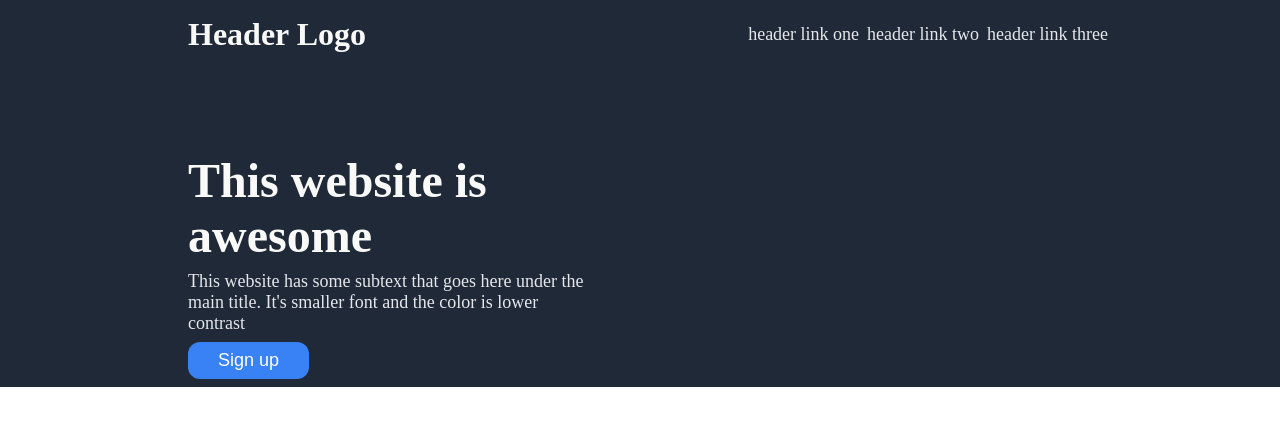
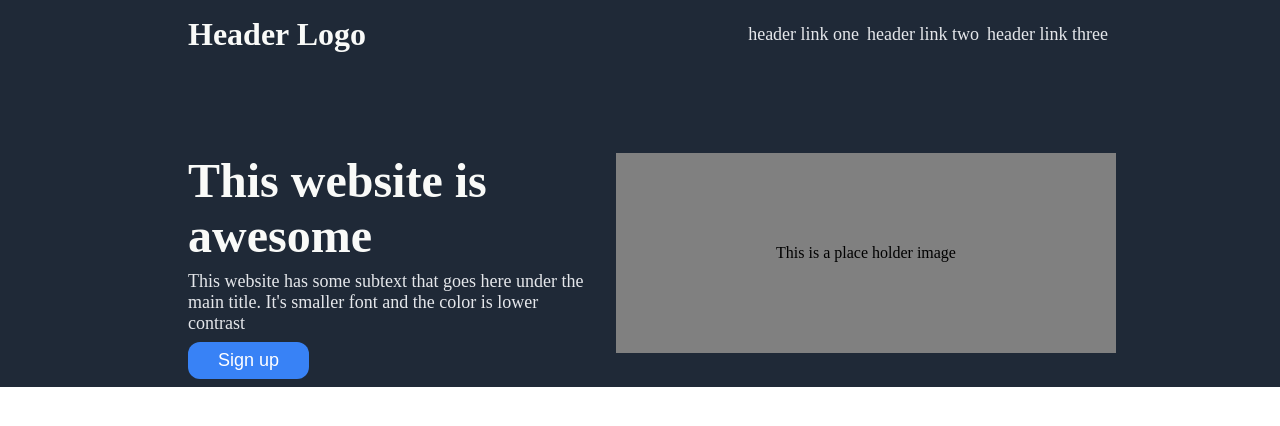
Before and after one commit to davidttpb/landing-page, a plain HTML site: page index.html in a window 1280 px wide. Drawn offline with Linux system fonts and the light colour scheme.

Commit message:
Modified style.css
I've added some more css logic to align the containers appropriately. I needed to align two divs side by side so I used
flex to make it happen

```diff
--- a/index.html
+++ b/index.html
@@ -20,6 +20,7 @@
     </div>
 
     <div class="section-container">
+        <div class="main-section-container">
             <div class="main-text-container">
                 <h1>This website is</h1>
                 <h1>awesome</h1>
@@ -36,9 +37,10 @@
             </div>
         </div>
 
+
         <div class="fake-image-placeholder">
-
+            <div class="rectangle">This is a place holder image</div>
         </div>
-
+    </div>
 </body>
 </html>
--- a/style.css
+++ b/style.css
@@ -3,6 +3,7 @@
 * {
     margin: 0;
     padding: 0;
+    box-sizing: border-box;
 }
 
 
@@ -42,8 +43,14 @@ a {
 
 .section-container {
     display: flex;
-    flex-direction: column;
+    justify-content: space-between;
     background-color: #1f2937;
+}
+
+
+
+.main-section-container:fake-image-placeholder {
+    flex: 1;
 }
 
 .paragraph-container {
@@ -59,6 +66,7 @@ a {
     color: #f9faf8;
     font-weight: bolder;
     margin-bottom: 8px;
+    border: 0;
 }
 
 .sign-up-container {
@@ -77,3 +85,17 @@ button {
     padding-bottom: 8px;
     border: 0px;
 }
+
+.fake-image-placeholder {
+    margin-right: 164px;
+}
+
+.rectangle {
+    display: flex;
+    justify-content: center;
+    align-items: center;
+    width: 500px;
+    height: 200px;
+    border: 1px solid gray;
+    background-color: gray;
+}
```
Lines whose indentation alone changed are shown as unchanged.
